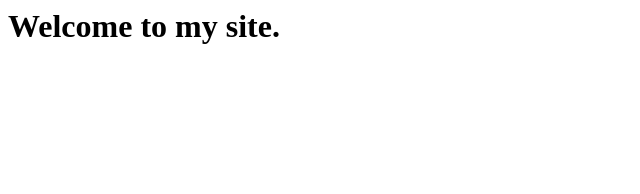
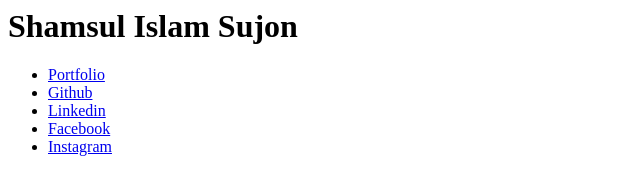
Before and after one commit to shamssujon/shamssujon.github.io, a plain HTML site: page index.html in a window 1280 px wide. Shown: the whole page, without its empty margins (0-640 px from the left). Drawn offline with Linux system fonts and the light colour scheme.

Commit message:
Update index.html

```diff
--- a/index.html
+++ b/index.html
@@ -1,8 +1,15 @@
 <html>
 <head>
-<title>Shams Sujon</title>
+  <title>Shams Sujon</title>
 </head>
 <body>
-<h1>Welcome to my site.</h1>
+  <h1>Shamsul Islam Sujon</h1>
+  <ul>
+    <li><a href="https://shamssujon.com/" target="_blank">Portfolio</a></li>
+    <li><a href="https://github.com/shamssujon/" target="_blank">Github</a></li>
+    <li><a href="https://www.linkedin.com/in/shamsulsujon/" target="_blank">Linkedin</a></li>
+    <li><a href="https://www.facebook.com/the.shams.sujon/" target="_blank">Facebook</a></li>
+    <li><a href="https://www.instagram.com/shams.sujon/" target="_blank">Instagram</a></li>
+   </ul>
 </body>
 </html>
```
